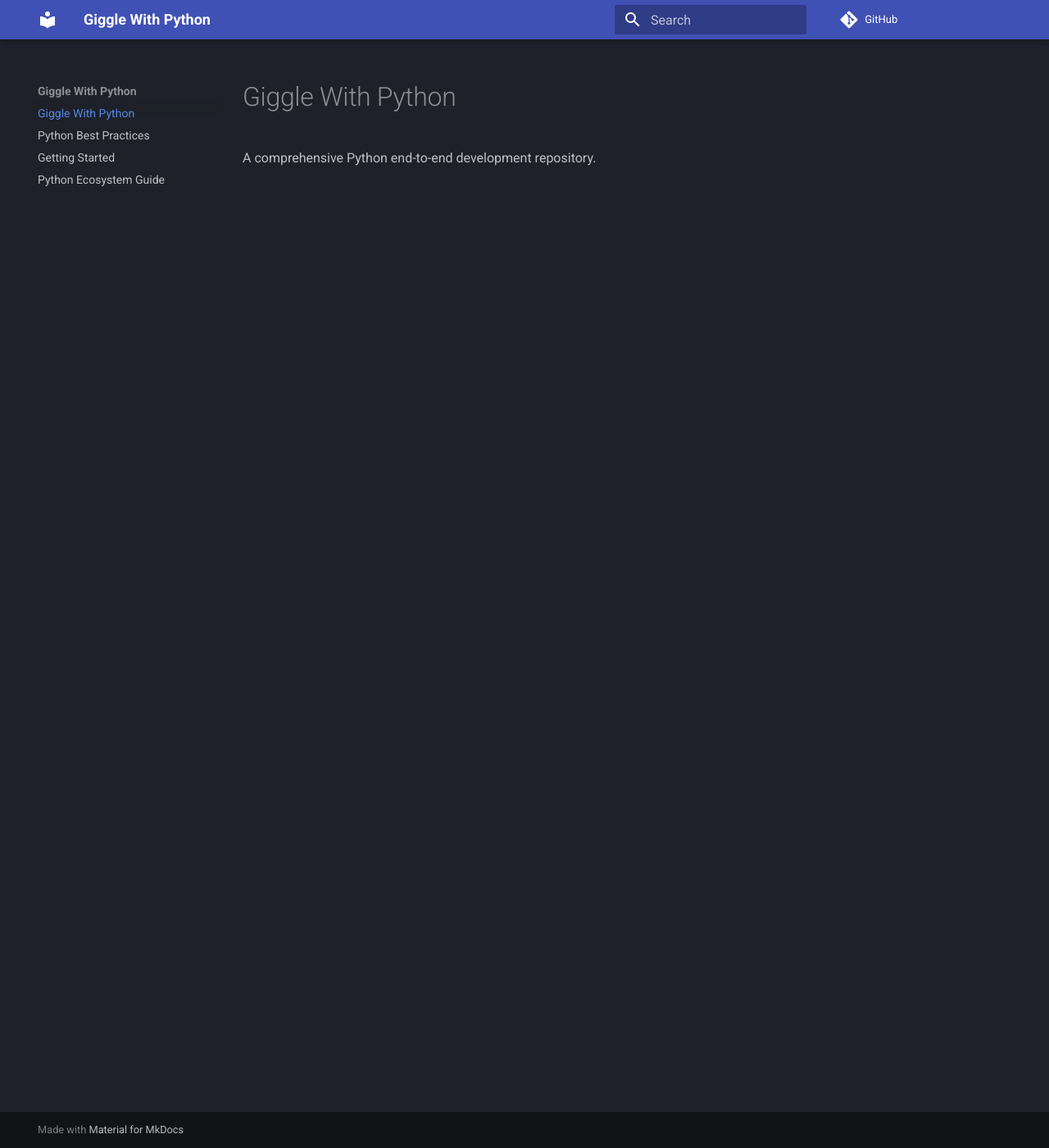
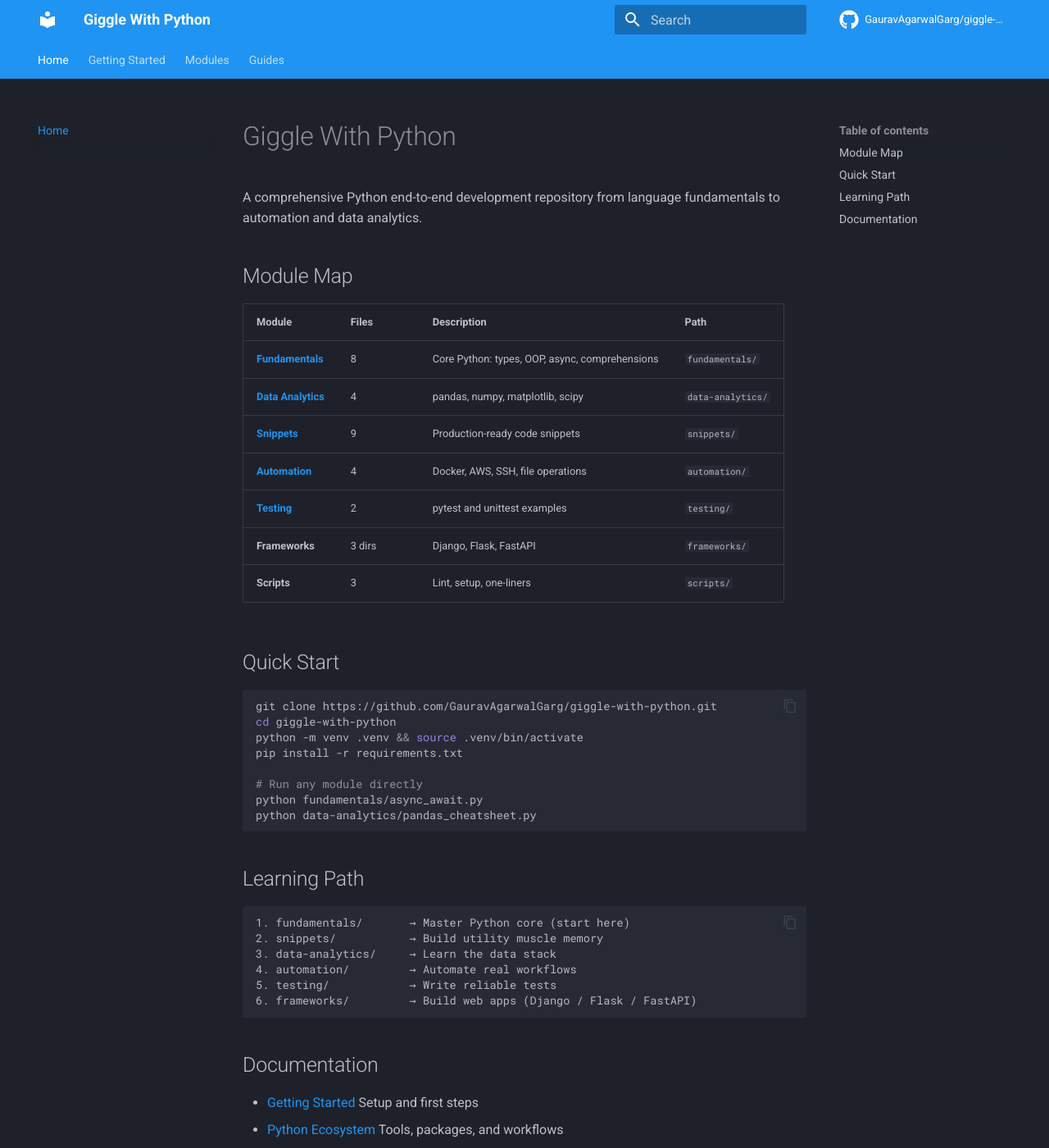
Before and after one commit to gauravagarwalgarg/giggle-with-python, an MkDocs documentation site: the page built from docs/index.md, in a window 1280 px wide and 1400 px high. Shown: the whole window at 82% size. Built offline with MkDocs 1.6.1 and Material for MkDocs 9.7.7, drawn with Linux system fonts in a browser that asks for light colours; comment, search, counter and statistics services are not loaded; some of the changed text lies outside the part shown.

Commit message:
Update docs

````diff
--- a/docs/index.md
+++ b/docs/index.md
@@ -1,2 +1,45 @@
 # Giggle With Python
-A comprehensive Python end-to-end development repository.
+
+A comprehensive Python end-to-end development repository from language fundamentals to automation and data analytics.
+
+## Module Map
+
+| Module | Files | Description | Path |
+|--------|-------|-------------|------|
+| [**Fundamentals**](modules/fundamentals.md) | 8 | Core Python: types, OOP, async, comprehensions | `fundamentals/` |
+| [**Data Analytics**](modules/data-analytics.md) | 4 | pandas, numpy, matplotlib, scipy | `data-analytics/` |
+| [**Snippets**](modules/snippets.md) | 9 | Production-ready code snippets | `snippets/` |
+| [**Automation**](modules/automation.md) | 4 | Docker, AWS, SSH, file operations | `automation/` |
+| [**Testing**](modules/testing.md) | 2 | pytest and unittest examples | `testing/` |
+| **Frameworks** | 3 dirs | Django, Flask, FastAPI | `frameworks/` |
+| **Scripts** | 3 | Lint, setup, one-liners | `scripts/` |
+
+## Quick Start
+
+```bash
+git clone https://github.com/GauravAgarwalGarg/giggle-with-python.git
+cd giggle-with-python
+python -m venv .venv && source .venv/bin/activate
+pip install -r requirements.txt
+
+# Run any module directly
+python fundamentals/async_await.py
+python data-analytics/pandas_cheatsheet.py
+```
+
+## Learning Path
+
+```
+1. fundamentals/       → Master Python core (start here)
+2. snippets/           → Build utility muscle memory
+3. data-analytics/     → Learn the data stack
+4. automation/         → Automate real workflows
+5. testing/            → Write reliable tests
+6. frameworks/         → Build web apps (Django / Flask / FastAPI)
+```
+
+## Documentation
+
+- [Getting Started](getting-started.md) Setup and first steps
+- [Python Ecosystem](python-ecosystem.md) Tools, packages, and workflows
+- [Best Practices](best-practices.md) Code style, patterns, and conventions
--- a/mkdocs.yml
+++ b/mkdocs.yml
@@ -1,18 +1,41 @@
 site_name: Giggle With Python
+site_description: A comprehensive Python end-to-end development repository
 site_url: https://gauravagarwalgarg.github.io/giggle-with-python/
 repo_url: https://github.com/GauravAgarwalGarg/giggle-with-python
+repo_name: GauravAgarwalGarg/giggle-with-python
+
 theme:
   name: material
   palette:
     - scheme: slate
+      primary: blue
+      accent: yellow
   features:
+    - navigation.tabs
     - navigation.sections
     - content.code.copy
     - search.suggest
+  icon:
+    repo: fontawesome/brands/github
+
 markdown_extensions:
-  - pymdownx.highlight
+  - pymdownx.highlight:
+      anchor_linenums: true
   - pymdownx.superfences
   - admonition
   - tables
   - toc:
       permalink: true
+
+nav:
+  - Home: index.md
+  - Getting Started: getting-started.md
+  - Modules:
+    - Fundamentals: modules/fundamentals.md
+    - Data Analytics: modules/data-analytics.md
+    - Snippets: modules/snippets.md
+    - Automation: modules/automation.md
+    - Testing: modules/testing.md
+  - Guides:
+    - Python Ecosystem: python-ecosystem.md
+    - Best Practices: best-practices.md
````
Also changed, not shown: docs/modules/automation.md (added, +30 -0 lines), docs/modules/data-analytics.md (added, +35 -0 lines), docs/modules/fundamentals.md (added, +36 -0 lines), docs/modules/snippets.md (added, +42 -0 lines), docs/modules/testing.md (added, +32 -0 lines).
